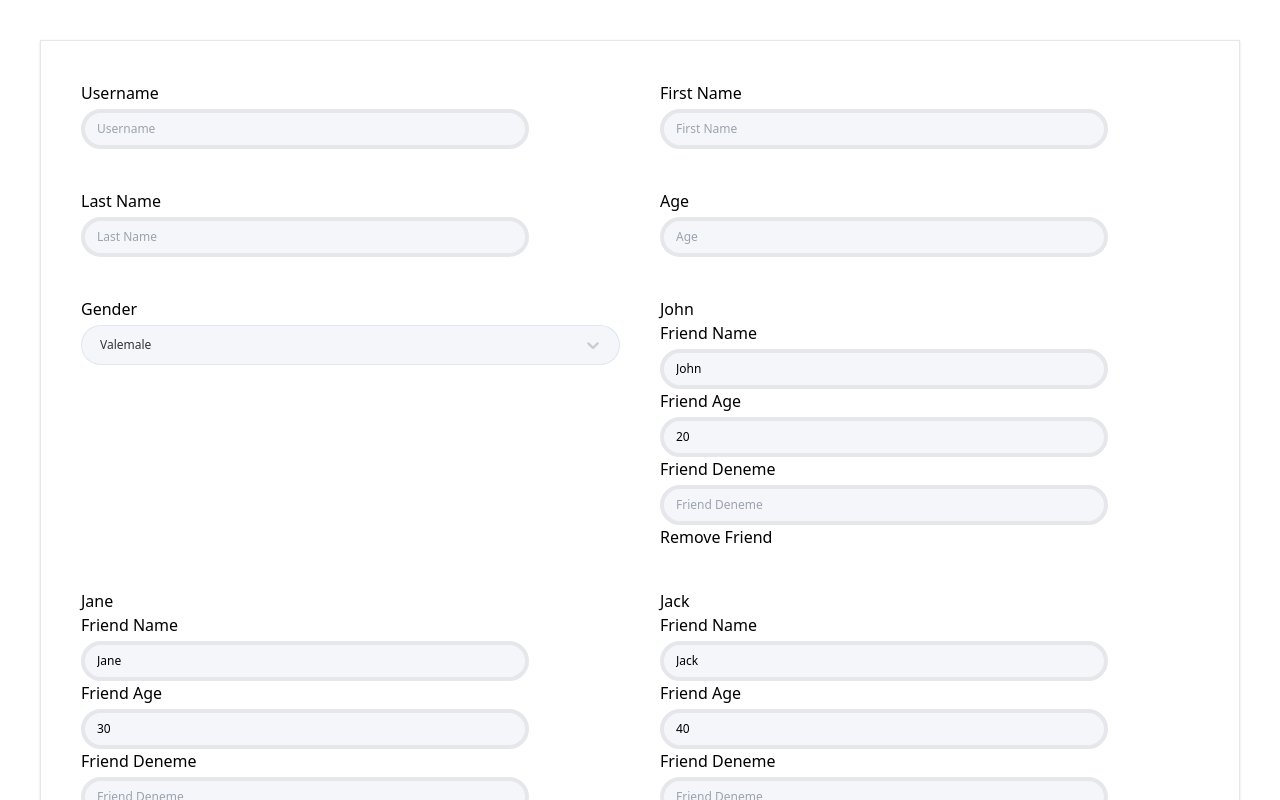
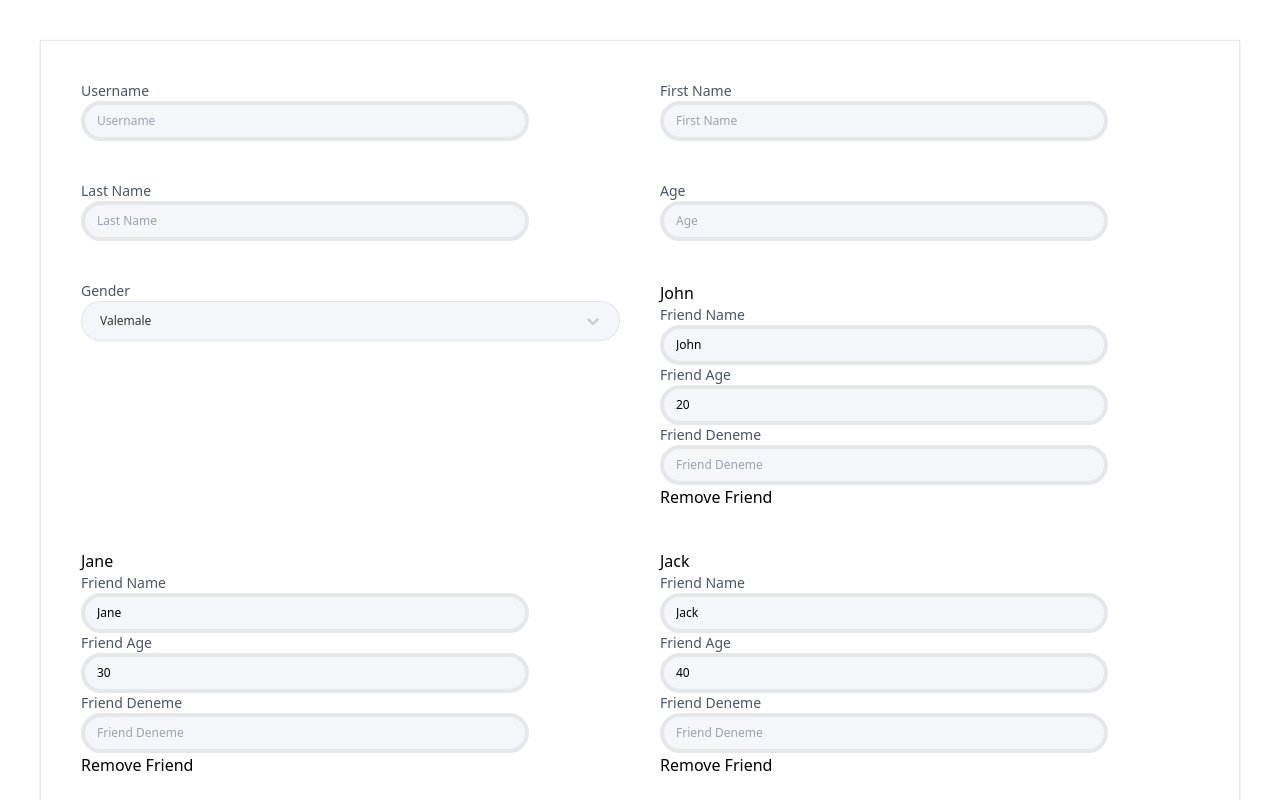
Before and after one commit to hcikikci/react-former, a React (Create React App) app: page / in a window 1280 px wide. Shown: the top 800 px of the page. Built offline with nearby package versions, Linux system fonts and the light colour scheme.

Commit message:
Customization for Input With Label

```diff
--- a/src/formera-config.ts
+++ b/src/formera-config.tsx
@@ -1,4 +1,7 @@
-const formeraConfig = {
+import React, { ReactNode } from 'react';
+import { FormeraConfig } from './react-former/types/FormeraConfig';
+
+const formeraConfig: FormeraConfig = {
     selectStyles: {
         style: {
             control: (base: any) => ({
@@ -58,6 +61,12 @@ const formeraConfig = {
             background: '#F5F6FA',
         },
     },
+    inputWithLabel: (label: string, field: ReactNode) => (
+        <div className="flex flex-col">
+            <label className="text-sm text-gray-600">{label}</label>
+            {field}
+        </div>
+    ),
 };
 
 export default formeraConfig;
--- a/src/react-former/former/Field.tsx
+++ b/src/react-former/former/Field.tsx
@@ -9,6 +9,7 @@ import { useFormError } from '../hooks/useFormError';
 
 // Importing type definitions
 import { FieldType } from '../types/Field';
+import { formeraConfig } from '../config/config';
 
 // Define default prop values for the Field component
 const defaultProps = {
@@ -116,14 +117,15 @@ const Field = ({
         : renderTextField();
 
     // Conditional rendering based on whether a label is provided TODO: add support for custom label component
-    return label ? (
-        <div className="flex flex-col space-y-1">
-            <label htmlFor={name}>{label}</label>
-            {fieldComponent}
-        </div>
-    ) : (
-        fieldComponent
-    );
+    return label
+        ? (formeraConfig.inputWithLabel &&
+              formeraConfig.inputWithLabel(label, fieldComponent)) || (
+              <div className="flex flex-col space-y-1">
+                  <label htmlFor={name}>{label}</label>
+                  {fieldComponent}
+              </div>
+          )
+        : fieldComponent;
 };
 
 // Setting default properties for the Field component
--- a/src/react-former/types/FormeraConfig.ts
+++ b/src/react-former/types/FormeraConfig.ts
@@ -1,4 +1,4 @@
-import React from 'react';
+import React, { ReactElement, ReactNode } from 'react';
 import { StylesConfig } from 'react-select';
 
 export interface FormeraConfig {
@@ -46,4 +46,5 @@ export interface FormeraConfig {
         class?: string;
         style?: React.CSSProperties;
     };
+    inputWithLabel?: (label: string, input: ReactNode) => ReactElement;
 }
```
